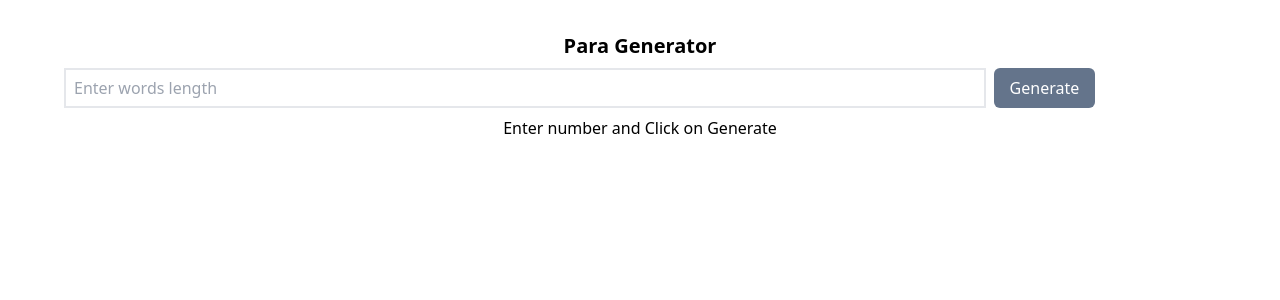
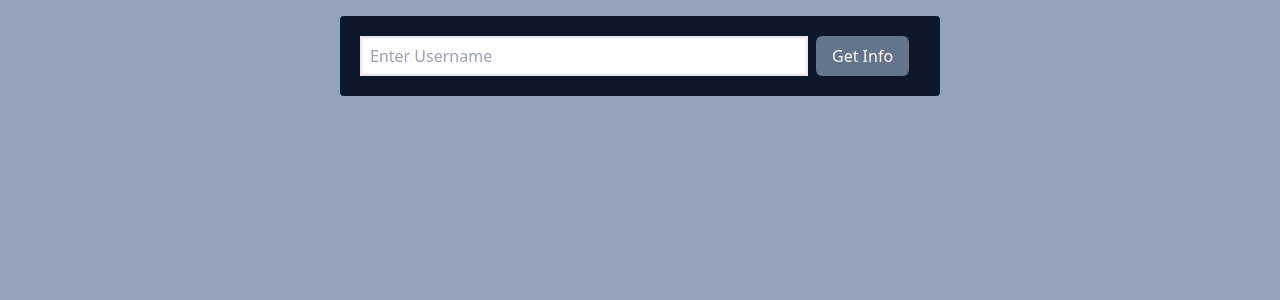
Before and after one commit to arvindbatham600/tw, a React (Vite) app in the folder sm-project/: page / in a window 1280 px wide. Shown: the top 300 px of the page. Built offline with nearby package versions, Linux system fonts and the light colour scheme.

Commit message:
github profile project done and added enter key functionality to paragraph generator

```diff
--- a/sm-project/package.json
+++ b/sm-project/package.json
@@ -11,6 +11,7 @@
   },
   "dependencies": {
     "autoprefixer": "^10.4.20",
+    "axios": "^1.7.9",
     "postcss": "^8.4.49",
     "react": "^18.3.1",
     "react-dom": "^18.3.1",
--- a/sm-project/src/App.jsx
+++ b/sm-project/src/App.jsx
@@ -1,15 +1,15 @@
 import BackgroundChanger from "./components/BackgroundChanger";
+import GithubProfileCard from "./components/githubProfile/GithubProfileCard";
 import ParaGenerator from "./components/ParaGenerator";
 import Profile from "./components/Profile-project/Profile";
 
 const App = () => {
   return (
     <>
-
-        {/* <Profile /> */}
-        {/* <BackgroundChanger /> */}
-        <ParaGenerator />
-
+      {/* <Profile /> */}
+      {/* <BackgroundChanger /> */}
+      {/* <ParaGenerator /> */}
+      <GithubProfileCard />
     </>
   );
 };
--- a/sm-project/src/components/ParaGenerator.jsx
+++ b/sm-project/src/components/ParaGenerator.jsx
@@ -5,7 +5,7 @@ const ParaGenerator = () => {
   const [paragraph, setParagraph] = useState([]);
 
   const para =
-    "Lorem ipsum dolor sit amet consectetur adipisicing elit. Officiis vero enim deserunt? Amet architecto et adipisci unde pariatur perspiciatis iste, iusto fugiat quibusdam odit laboriosam sint qui ipsa ipsum quis consectetur dicta aperiam dignissimos animi, nemo officiis distinctio dolor harum! Cupiditate inventore ipsum repellendus veniam perferendis rem non culpa doloribus, itaque eaque. Nihil, incidunt? Nesciunt optio voluptatem itaque repellat eveniet animi molestias dolores, illum, veniam vitae voluptates incidunt sit doloribus minima alias id saepe soluta? Inventore adipisci quis facilis voluptates in! Expedita tempora quisquam vel molestiae esse perspiciatis, neque commodi recusandae! Suscipit ipsa, similique dolorum excepturi commodi reprehenderit temporibus sequi!";
+    "Lorem ipsum dolor sit amet consectetur adipisicing elit. Officiis vero enim deserunt? Amet architecto et adipisci unde pariatur perspiciatis iste, iusto fugiat quibusdam odit laboriosam sint qui ipsa ipsum quis consectetur dicta aperiam dignissimos animi, nemo officiis distinctio dolor harum! Cupiditate inventore ipsum repellendus veniam perferendis rem non culpa doloribus, itaque eaque. Nihil, incidunt? Nesciunt optio voluptatem itaque repellat eveniet animi molestias dolores, illum, veniam vitae voluptates incidunt sit doloribus minima alias id saepe soluta? Inventore adipisci quis facilis voluptates in! Expedita tempora quisquam vel molestiae esse perspiciatis, neque commodi recusandae! Suscipit ipsa, similique dolorum excepturi commodi reprehenderit temporibus https://github.com/saurabhdaware/github-profile-card/blob/master/README.md#how-to-usesequi!";
 
   // convert para into array
   const wordsArray = useMemo(() => {
@@ -20,6 +20,12 @@ const ParaGenerator = () => {
     setParagraph(temp.join(" "));
   };
 
+  const handleKey = (e) => {
+    if (e.key === "Enter") {
+      handleClick();
+    }
+  };
+
   return (
     <div className="h-screen w-screen flex justify-center">
       <div className="flex flex-col items-center mt-8 gap-2 w-[90%]  ">
@@ -29,6 +35,7 @@ const ParaGenerator = () => {
             className="border-2 w-[80%] px-2"
             type="Number"
             placeholder="Enter words length"
+            onKeyDown={handleKey}
             onChange={(e) => setWordCount(e.target.value)}
           />
           <button
--- /dev/null
+++ b/sm-project/src/components/githubProfile/Card.jsx
@@ -0,0 +1,50 @@
+import React from "react";
+
+const Card = ({ githubInfo }) => {
+  return (
+    <>
+      <div className="h-[400px] w-[400px] bg-slate-50 rounded px-5 py-5 ">
+        <div className="flex justify-center gap-8  items-center">
+          <img
+            className="h-[150px] w-[150px] rounded-full"
+            src={githubInfo?.avatar_url}
+            alt="image"
+          />
+          <div className="flex flex-col items-center">
+            <h2 className="text-lg font-bold">{githubInfo?.name}</h2>
+            <div className="flex gap-2">
+              <div className="flex flex-col items-center">
+                <div>Followers</div>
+                <div>{githubInfo?.followers}</div>
+              </div>
+              <div className="flex flex-col items-center">
+                <div>Following</div>
+                <div>{githubInfo?.following}</div>
+              </div>
+            </div>
+          </div>
+        </div>
+
+        {githubInfo?.bio && (
+          <div className="text-center py-2">
+            <b>Bio - </b> {githubInfo?.bio}{" "}
+          </div>
+        )}
+
+        <div className="flex justify-center gap-4 py-2">
+          <div className="flex flex-col items-center">
+            <div> Public Repos </div>
+            <div> {githubInfo?.public_repos} </div>
+          </div>
+
+          <div className="flex flex-col items-center">
+            <div> Public Gists </div>
+            <div> {githubInfo?.public_gists} </div>
+          </div>
+        </div>
+      </div>
+    </>
+  );
+};
+
+export default Card;
--- /dev/null
+++ b/sm-project/src/components/githubProfile/GithubProfileCard.jsx
@@ -0,0 +1,48 @@
+import React, { useState } from "react";
+import axios from "axios";
+import Card from "./Card";
+import InputBox from "./InputBox";
+
+const GithubProfileCard = () => {
+  const [username, setUsername] = useState("");
+  const [githubInfo, setGithubInfo] = useState({});
+  const [loading, setLoading] = useState(false);
+  const [notFound, setNotFound] = useState(false);
+
+  console.log(Boolean(githubInfo?.id));
+
+  const getDetails = async () => {
+    const url = `https://api.github.com/users/${username}`;
+
+    try {
+      setLoading(true);
+      setNotFound(false);
+      const { data, status } = await axios.get(url);
+      if (status === 200) {
+        setGithubInfo(data);
+        setLoading(false);
+      }
+    } catch (error) {
+      setNotFound(true);
+      setLoading(false);
+    }
+  };
+  return (
+    <div className="w-screen h-screen bg-slate-400 flex items-center flex-col gap-4 py-4 ">
+      <InputBox
+        setUsername={setUsername}
+        username={username}
+        getDetails={getDetails}
+      />
+      {loading ? (
+        <div> Fetching Information.... </div>
+      ) : notFound ? (
+        <div> User not found </div>
+      ) : (
+        githubInfo?.id && <Card githubInfo={githubInfo} />
+      )}
+    </div>
+  );
+};
+
+export default GithubProfileCard;
--- /dev/null
+++ b/sm-project/src/components/githubProfile/InputBox.jsx
@@ -0,0 +1,31 @@
+import React from "react";
+
+const InputBox = ({ setUsername, username, getDetails }) => {
+  const handleKey = (e) => {
+    if (e.key === "Enter") {
+      getDetails();
+    }
+  };
+  return (
+    <div>
+      <div className="flex gap-2 w-[600px] bg-slate-900 px-5 py-5 rounded  ">
+        <input
+          className="border-2 w-[80%] px-2"
+          type="text"
+          placeholder="Enter Username"
+          onKeyDown={handleKey}
+          onChange={(e) => setUsername(e.target.value)}
+        />
+        <button
+          className="bg-slate-500 text-white px-4 py-2 rounded-md"
+          onClick={getDetails}
+          disabled={!username}
+        >
+          Get Info
+        </button>
+      </div>
+    </div>
+  );
+};
+
+export default InputBox;
```
Also changed, not shown: 2 other files (tests, documents, lock files or other folders).
